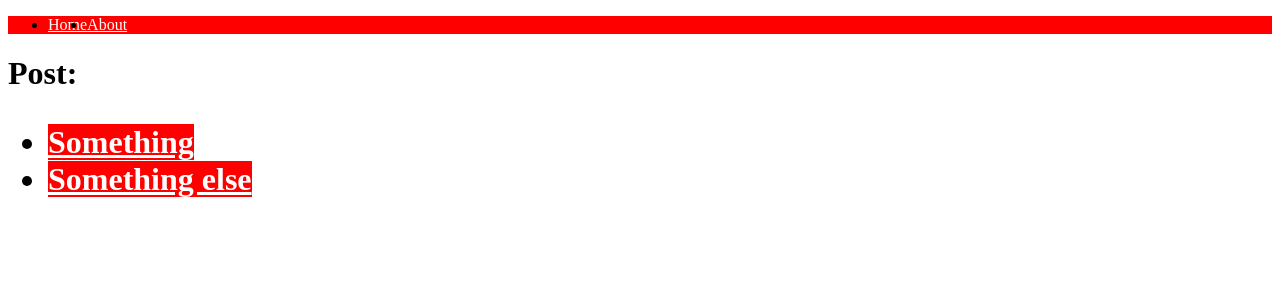
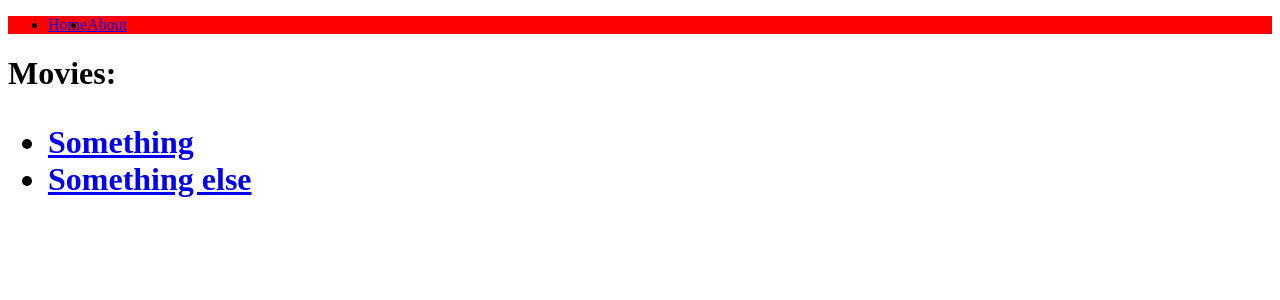
Before and after one commit to seankim84/eCommerce, a Next.js app: page / in a window 1280 px wide. Shown: the top 300 px of the page. Built offline with nearby package versions, Linux system fonts and the light colour scheme.

Commit message:
Custom App

```diff
--- a/components/PostLink.js
+++ b/components/PostLink.js
@@ -1,11 +1,7 @@
 import Link from 'next/link';
 
-export default (props) =>
-    <Link href={`/post?title=${props.title}`} as={`/post/${props.title}`}>
-        <a>{props.title}<style jsx global>{`
-            a {
-                background-color: red;
-                color: white;
-            }
-        `}</style></a>
+export default props => (
+    <Link href={`/movie?id=${props.id}`} as={`/movie/${props.id}`}>
+        <a>{props.title}</a>
     </Link>
+)
--- /dev/null
+++ b/pages/_app.js
@@ -0,0 +1,15 @@
+import App, { Container } from 'next/app';
+import Header from '../components/Header';
+import React from 'react';
+
+export default class MyApp extends App {
+    render(){
+        const { Component } = this.props;
+        return (
+            <Container>
+                <Header />
+                <Component />
+            </Container>
+        );
+    }
+}
--- a/pages/about.js
+++ b/pages/about.js
@@ -1,7 +1,6 @@
 import Head from 'next/head';
-import withLayout from '../lib/withLayout';
 
-const About = () => (
+export default () => (
     <div>
         <Head>
             <title>About | Sean eCommece</title>
@@ -10,5 +9,3 @@ const About = () => (
         <p>lorem ipsum</p>
     </div>
 );
-
-export default withLayout(About);
--- a/pages/index.js
+++ b/pages/index.js
@@ -1,23 +1,20 @@
 import Head from 'next/head';
 import PostLink from '../components/PostLink';
-import withLayout from '../lib/withLayout';
 
-const Index = () => (
+export default () => (
     <div>
         <Head>
             <title>Home | Sean</title>
         </Head>
-        <h1>Post:
+        <h1>Movies:
             <ul>
                 <li>
-                    <PostLink title={"Something"} />
+                    <PostLink title={"Something"} id={0} />
                 </li>
                 <li>
-                    <PostLink title={"Something else"} />
+                    <PostLink title={"Something else"} id={1} />
                 </li>
             </ul>
         </h1>
     </div>
 );
-
-export default withLayout(Index)
--- a/pages/post.js
+++ b/pages/movie.js
@@ -1,15 +1,14 @@
 import Head from 'next/head';
 import { withRouter } from 'next/router';
-import withLayout from '../lib/withLayout';
 
 const Post = props => (
     <div>
         <Head>
             <title>{props.router.query.title} | Sean Store</title>
         </Head>
-        <h1>Plog Post</h1>
+        <h1>{props.router.query.title}</h1>
         <p>Lorem Ipsum</p>
     </div>
 );
 
-export default withLayout(withRouter(Post));
+export default withRouter(Post);
```
Also changed, not shown: server.js (+15 -12 lines), 1 other file (tests, documents, lock files or other folders).
